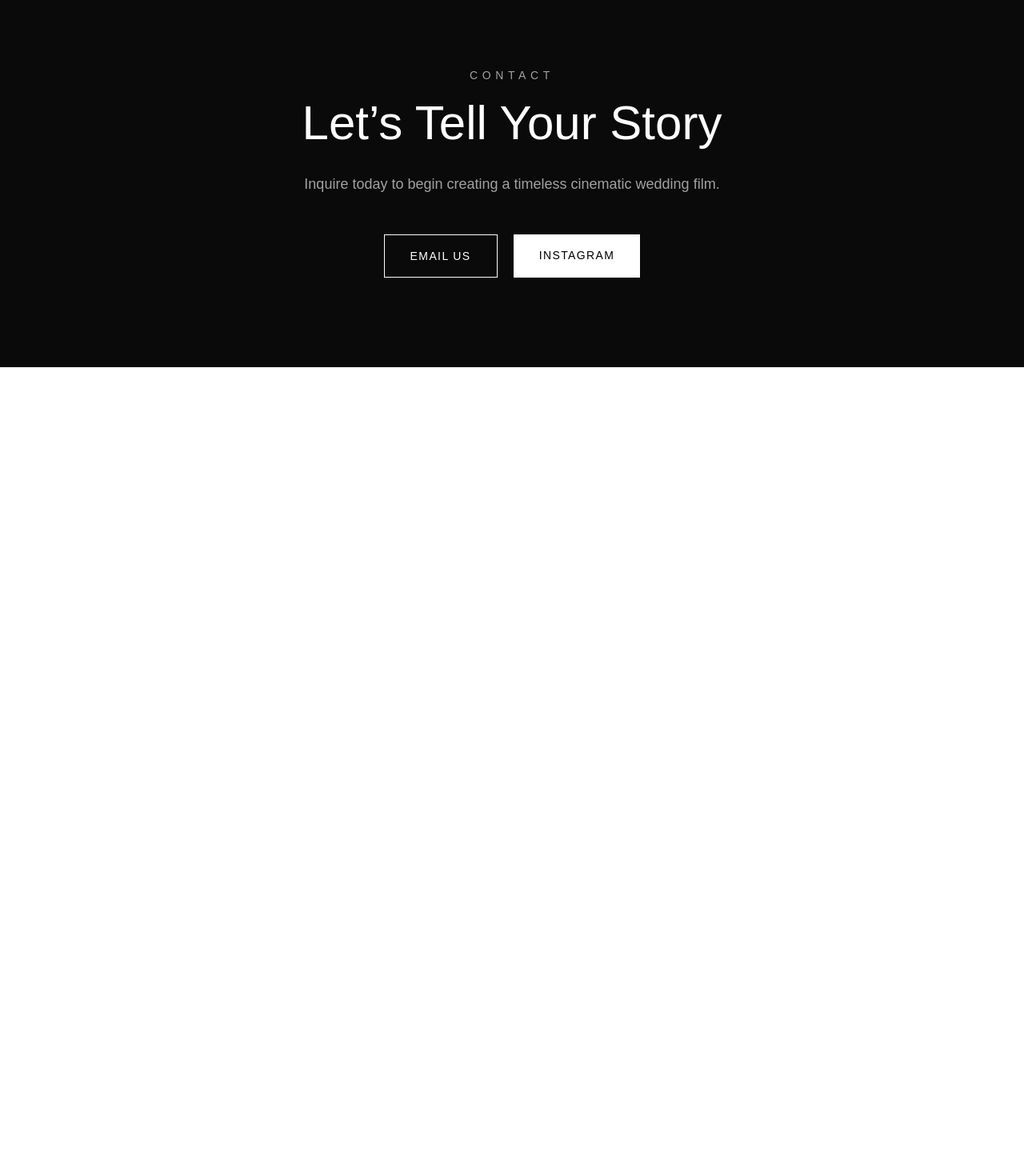
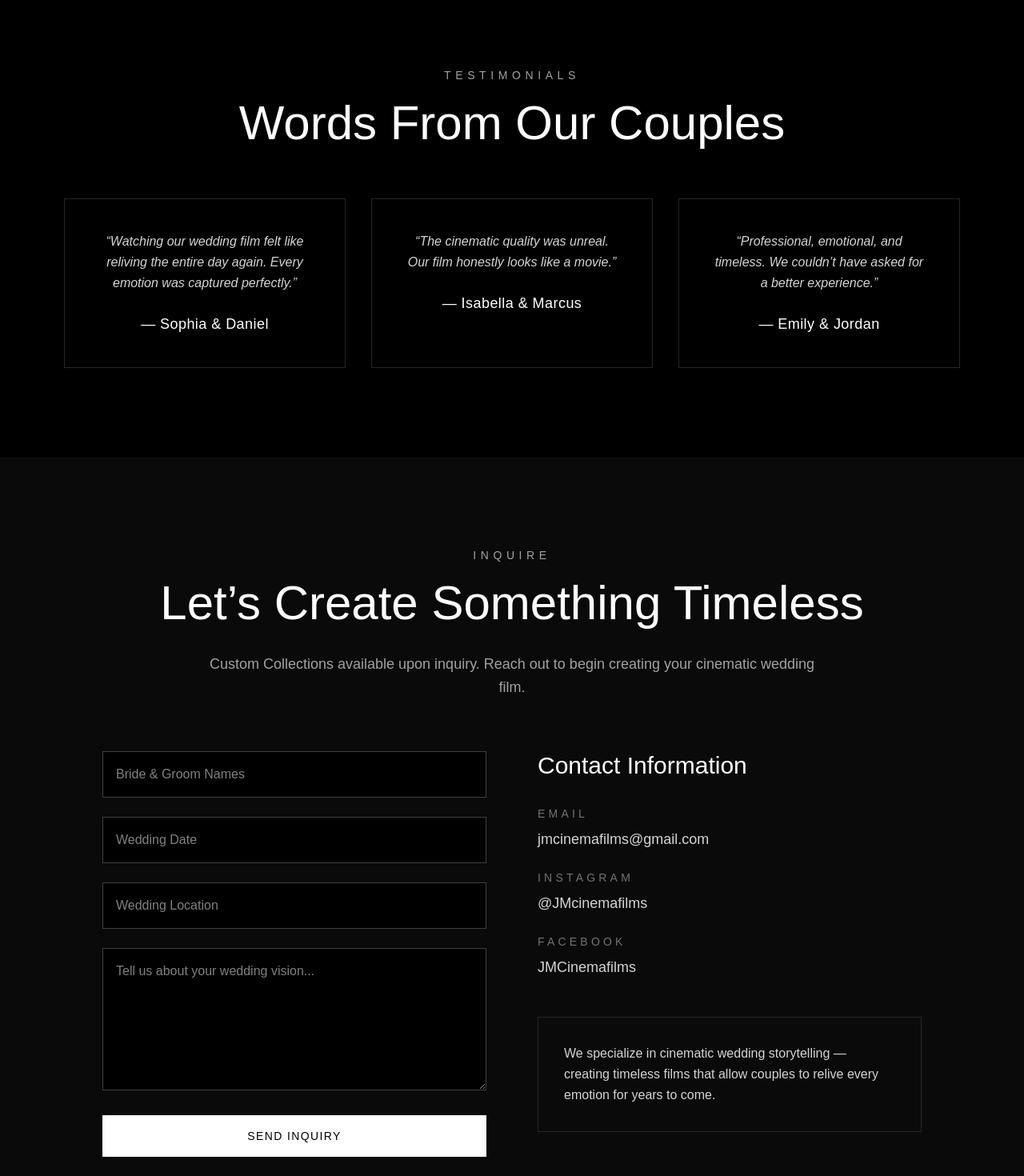
Before and after one commit to jungljjv/jmcinemafilms, a Next.js app: page / in a window 1280 px wide. Shown: the part 3240-4710 px from the top of the page at 80% size. Before the commit the page ends 3699 px from the top, so only its background shows below. Built offline with nearby package versions, Linux system fonts and the light colour scheme.

Commit message:
testimonial and inquiry section

```diff
--- a/app/page.tsx
+++ b/app/page.tsx
@@ -194,39 +194,166 @@ export default function JMCinemaFilmsWebsite() {
         </div>
       </section>
 
-      {/* CONTACT SECTION */}
+     {/* TESTIMONIALS */}
+<section className="py-28 px-6 md:px-20">
+  <div className="max-w-6xl mx-auto text-center">
+    <p className="uppercase tracking-[0.4em] text-sm text-neutral-400 mb-5">
+      Testimonials
+    </p>
+
+    <h2 className="text-4xl md:text-6xl font-light mb-16">
+      Words From Our Couples
+    </h2>
+
+    <div className="grid md:grid-cols-3 gap-8">
+      <div className="border border-neutral-800 p-10">
+        <p className="text-neutral-300 leading-relaxed mb-6 italic">
+          “Watching our wedding film felt like reliving the entire day
+          again. Every emotion was captured perfectly.”
+        </p>
+
+        <h3 className="text-lg tracking-wide">
+          — Sophia & Daniel
+        </h3>
+      </div>
+
+      <div className="border border-neutral-800 p-10">
+        <p className="text-neutral-300 leading-relaxed mb-6 italic">
+          “The cinematic quality was unreal. Our film honestly looks
+          like a movie.”
+        </p>
+
+        <h3 className="text-lg tracking-wide">
+          — Isabella & Marcus
+        </h3>
+      </div>
+
+      <div className="border border-neutral-800 p-10">
+        <p className="text-neutral-300 leading-relaxed mb-6 italic">
+          “Professional, emotional, and timeless. We couldn’t have
+          asked for a better experience.”
+        </p>
+
+        <h3 className="text-lg tracking-wide">
+          — Emily & Jordan
+        </h3>
+      </div>
+    </div>
+  </div>
+</section>
+
+{/* INQUIRY SECTION */}
 <section
   id="contact"
   className="py-28 px-6 md:px-20 bg-neutral-950"
 >
-        <div className="max-w-4xl mx-auto text-center">
+  <div className="max-w-5xl mx-auto">
+    <div className="text-center mb-16">
       <p className="uppercase tracking-[0.4em] text-sm text-neutral-400 mb-5">
-            Contact
+        Inquire
       </p>
 
       <h2 className="text-4xl md:text-6xl font-light mb-8">
-            Let’s Tell Your Story
+        Let’s Create Something Timeless
       </h2>
 
-          <p className="text-neutral-400 text-lg leading-relaxed mb-12">
-            Inquire today to begin creating a timeless cinematic wedding film.
+      <p className="text-neutral-400 text-lg leading-relaxed max-w-3xl mx-auto">
+        Custom Collections available upon inquiry.
+        Reach out to begin creating your cinematic wedding film.
+      </p>
+    </div>
+
+    <div className="grid md:grid-cols-2 gap-16 items-start">
+      {/* FORM */}
+      <form className="space-y-6">
+        <input
+          type="text"
+          placeholder="Bride & Groom Names"
+          className="w-full bg-black border border-neutral-700 p-4 text-white outline-none"
+        />
+
+        <input
+          type="text"
+          placeholder="Wedding Date"
+          className="w-full bg-black border border-neutral-700 p-4 text-white outline-none"
+        />
+
+        <input
+          type="text"
+          placeholder="Wedding Location"
+          className="w-full bg-black border border-neutral-700 p-4 text-white outline-none"
+        />
+
+        <textarea
+          placeholder="Tell us about your wedding vision..."
+          rows={6}
+          className="w-full bg-black border border-neutral-700 p-4 text-white outline-none"
+        />
+
+        <button
+          className="w-full bg-white text-black py-4 uppercase tracking-widest text-sm hover:bg-neutral-200 transition duration-300"
+        >
+          Send Inquiry
+        </button>
+      </form>
+
+      {/* CONTACT INFO */}
+      <div>
+        <h3 className="text-3xl font-light mb-8">
+          Contact Information
+        </h3>
+
+        <div className="space-y-6 text-neutral-300">
+          <div>
+            <p className="uppercase tracking-[0.3em] text-sm text-neutral-500 mb-2">
+              Email
             </p>
 
-          <div className="flex flex-wrap justify-center gap-5">
             <a
-              href="mailto:youremail@gmail.com"
-              className="border border-white px-8 py-4 uppercase tracking-widest text-sm hover:bg-white hover:text-black transition duration-300"
+              href="mailto:jmcinemafilms@gmail.com"
+              className="text-lg hover:text-white transition"
             >
-              Email Us
+              jmcinemafilms@gmail.com
             </a>
+          </div>
+
+          <div>
+            <p className="uppercase tracking-[0.3em] text-sm text-neutral-500 mb-2">
+              Instagram
+            </p>
 
             <a
-              href="https://instagram.com"
+              href="https://instagram.com/jmcinemafilms"
               target="_blank"
-              className="bg-white text-black px-8 py-4 uppercase tracking-widest text-sm hover:bg-neutral-200 transition duration-300"
+              className="text-lg hover:text-white transition"
             >
-              Instagram
+              @JMcinemafilms
             </a>
+          </div>
+
+          <div>
+            <p className="uppercase tracking-[0.3em] text-sm text-neutral-500 mb-2">
+              Facebook
+            </p>
+
+            <a
+              href="https://facebook.com"
+              target="_blank"
+              className="text-lg hover:text-white transition"
+            >
+              JMCinemafilms
+            </a>
+          </div>
+        </div>
+
+        <div className="mt-12 border border-neutral-800 p-8">
+          <p className="text-neutral-300 leading-relaxed">
+            We specialize in cinematic wedding storytelling —
+            creating timeless films that allow couples to relive
+            every emotion for years to come.
+          </p>
+        </div>
+      </div>
     </div>
   </div>
 </section>
```
Lines whose indentation alone changed are shown as unchanged.
